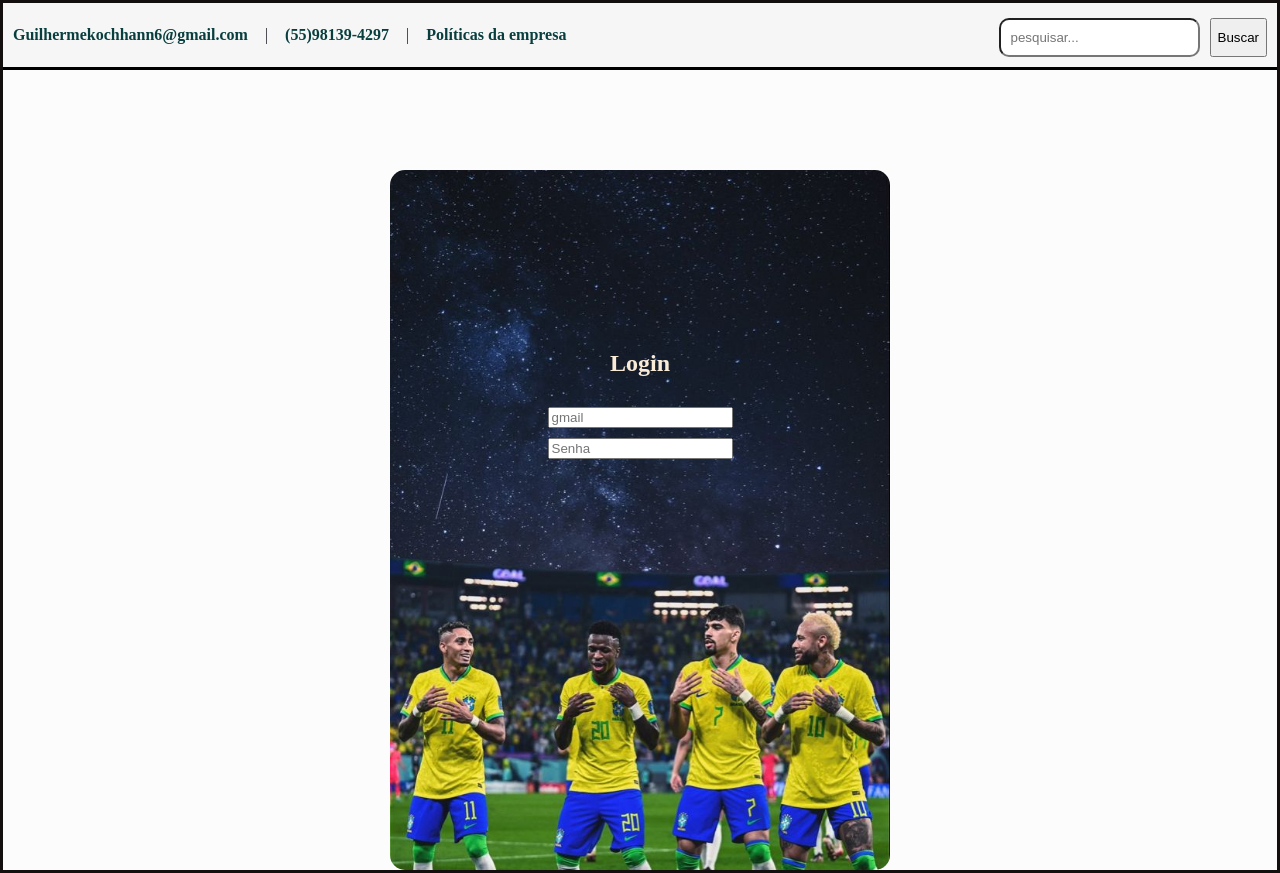
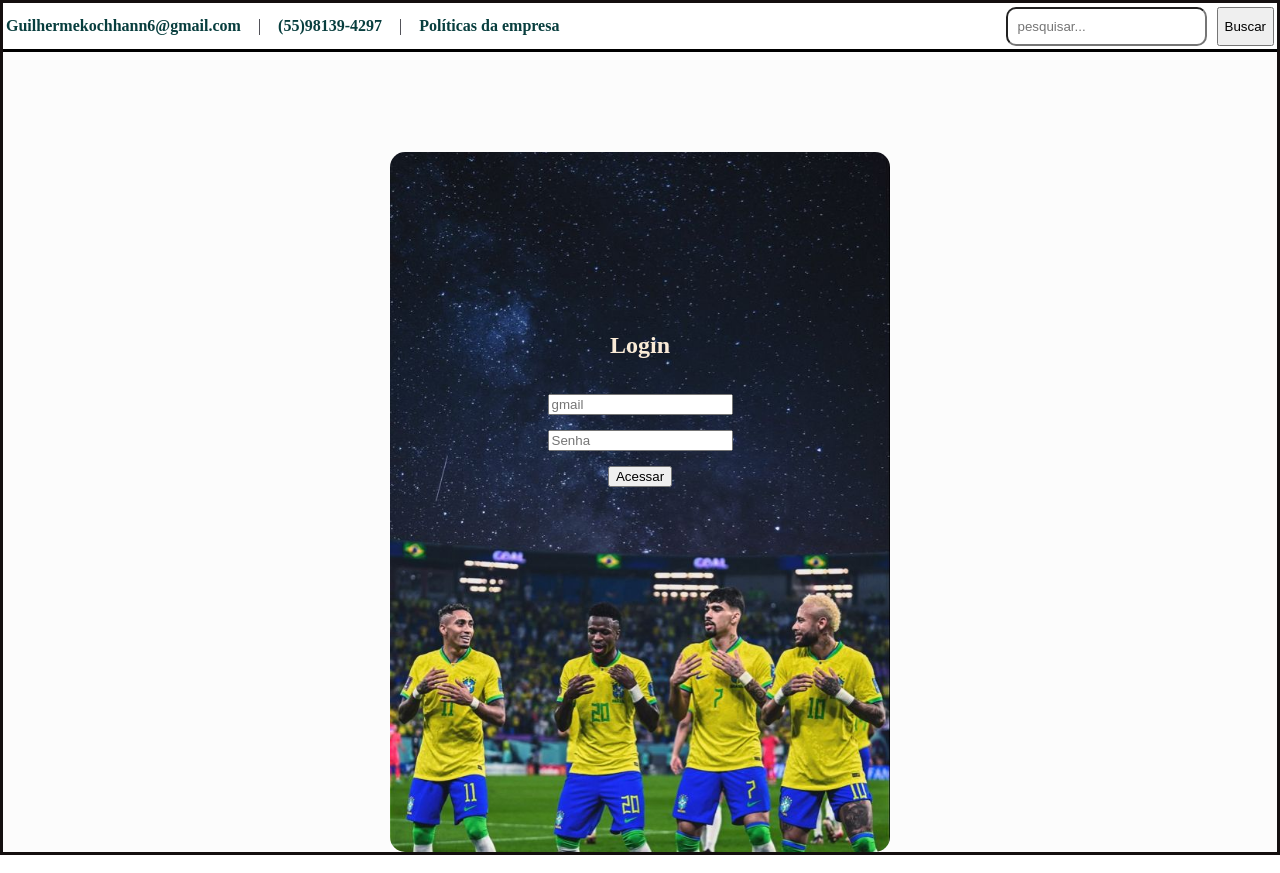
Before and after one commit to Guilherme09889/Treino-html-e-css, a plain HTML site: page index.html in a window 1280 px wide. Drawn offline with Linux system fonts and the light colour scheme.

Commit message:
atualizei o projeto

```diff
--- a/index.html
+++ b/index.html
@@ -29,6 +29,7 @@
                 <h2 class="hh2">Login</h2>
                 <input type="text" placeholder="gmail">
                 <input type="password" placeholder="Senha">
+                <button class="botao-acesso"> Acessar </button>
             </div>
         </div>
     </section>
--- a/style.css
+++ b/style.css
@@ -1,14 +1,14 @@
 body{
-    background-color:rgb(237, 236, 234);
+    background-color:rgb(255, 255, 255);
     border: 3px solid rgb(20, 15, 15);
     margin: 0;
     min-height: 100vh;
     box-sizing: border-box;
 }
 .cabecalho{
-    background-color:rgb(247, 246, 246);
+    background-color:rgb(255, 255, 255);
     color:rgba(0, 0, 11, 0.849);
-    padding: 10px 10px;
+    padding: 3px;
     display:flex;
     justify-content:space-between;
     align-items:center;
@@ -31,7 +31,7 @@ body{
 .topo-direita{
     display:flex;
     gap: 10px;
-    margin-top: 5px;
+    margin-top: 1px;
 }
 .topo-direita input{
     padding: 10px;
@@ -39,11 +39,12 @@ body{
     outline: none;
 }
 .topo-direita input:hover{
-    background-color:bisque;
+    background-color:rgb(0, 0, 0);
+    color:rgb(255, 255, 255);
 }
 .topo-direita button:hover{
-    background-color:bisque;
-    color:rgb(0, 0, 0);
+    background-color:rgb(0, 0, 0);
+    color:rgb(255, 255, 255);
 }
 .separador{
     height: 3px;
@@ -55,8 +56,8 @@ body{
     background-position: center;
     background-repeat: no-repeat;
     min-height: 100vh;
-    display: flex;
     justify-content: center;
+    display:flex;
 }
 .caixa-de-login{
     margin-top: 100px ;
@@ -73,11 +74,15 @@ body{
 .form-login{
     flex-direction: column;
     align-items: center;
-    gap: 10px;
-    padding: 20px;
+    gap: 15px;
+    padding: 40px;
     padding-top: 160px;
     display: flex;
 }
 .hh2{
     color:antiquewhite;
 }
+.form-login button:hover{
+    color:rgb(255, 255, 255);
+    background-color: rgb(0, 0, 0);
+}
```
